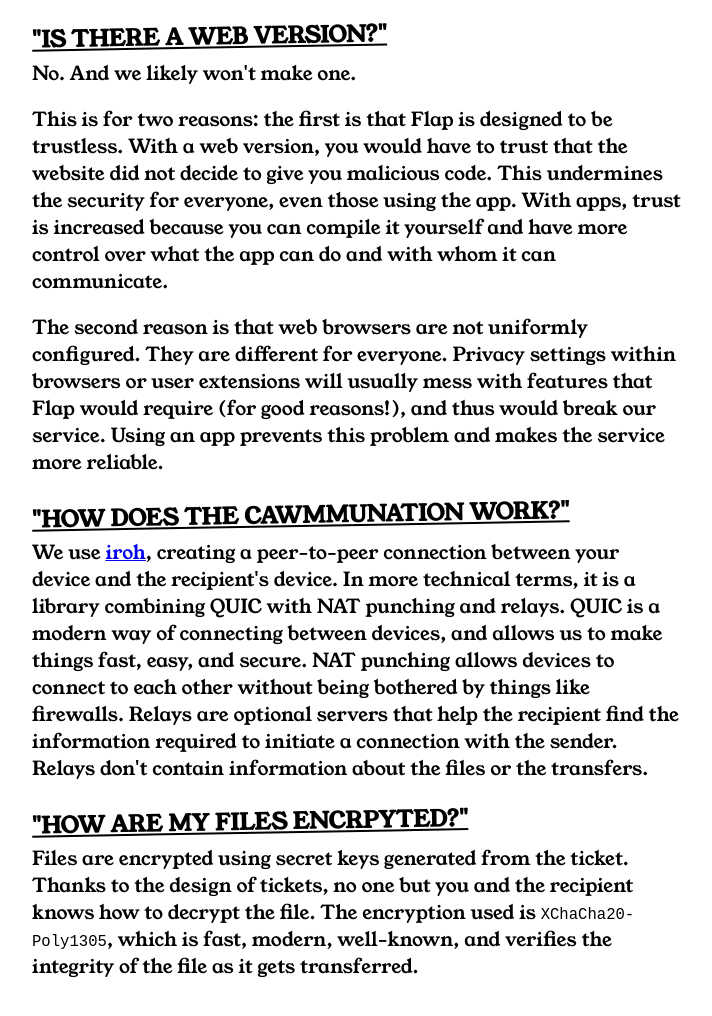
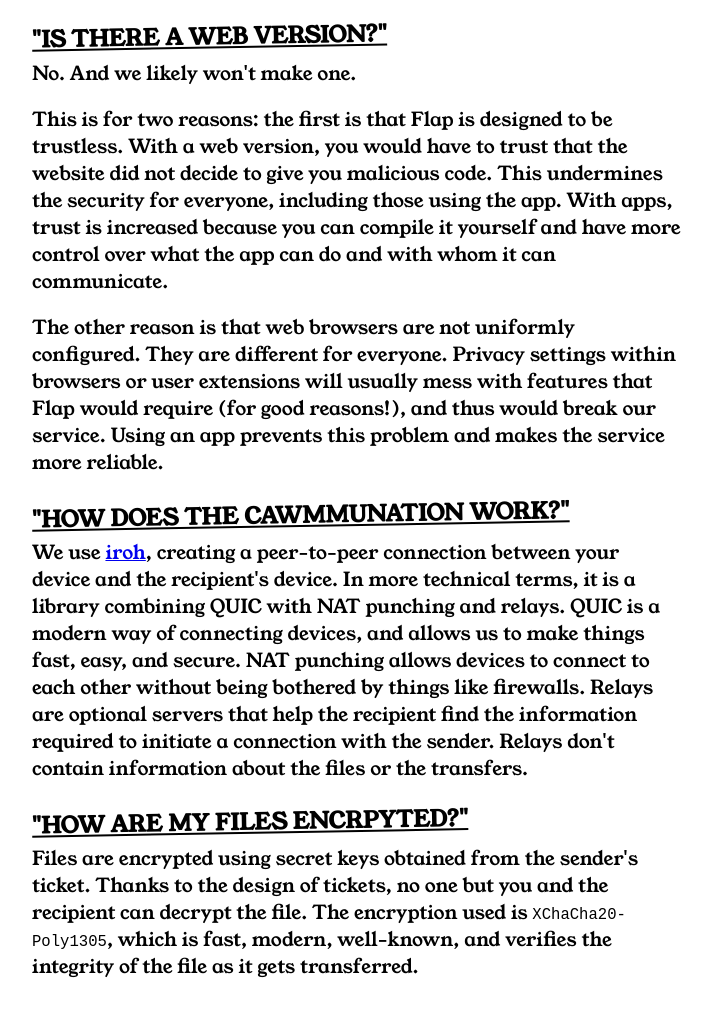
Before and after one commit to hackerbirds/hackerbirds.github.io, a plain HTML site: page flap/faq.html in a window 1280 px wide. Shown: the part 548-1564 px from the top of the page, without its empty margins (358-1070 px from the left). Drawn offline with Linux system fonts and the light colour scheme.

Commit message:
Improve FAQ

```diff
--- a/flap/faq.html
+++ b/flap/faq.html
@@ -31,12 +31,11 @@
             <p>No. And we likely won't make one.</p>
             <p>This is for two reasons: the first is that Flap is designed to be trustless.
                 With a web version, you would have to trust that the website
-                did not decide to give you malicious code. This undermines the security for everyone, even those
+                did not decide to give you malicious code. This undermines the security for everyone, including those
                 using the app. With apps, trust is increased because you can compile it yourself and have more control
-                over
-                what the app can do and with whom it can communicate.</p>
+                over what the app can do and with whom it can communicate.</p>
             <p>The
-                second reason is that web browsers are not uniformly configured. They are different for everyone.
+                other reason is that web browsers are not uniformly configured. They are different for everyone.
                 Privacy settings within browsers
                 or user extensions will usually mess with features that Flap would require (for good reasons!), and thus
                 would break our service. Using
@@ -44,15 +43,15 @@
             <h3>"HOW DOES THE CAWMMUNATION WORK?"</h3>
             <p>We use <a href="https://iroh.computer">iroh</a>, creating a peer-to-peer connection
                 between your device and the recipient's device. In more technical terms,
-                it is a library combining QUIC with NAT punching and relays. QUIC is a modern way of connecting
-                between devices, and allows us to make things fast, easy, and secure. NAT punching
+                it is a library combining QUIC with NAT punching and relays. QUIC is a modern way of connecting devices,
+                and allows us to make things fast, easy, and secure. NAT punching
                 allows devices to connect to each other without being bothered by things like firewalls.
                 Relays are optional servers that help the recipient find the information required to initiate
                 a connection with the sender. Relays don't contain information about the files or the transfers.
             </p>
             <h3>"HOW ARE MY FILES ENCRPYTED?"</h3>
-            <p>Files are encrypted using secret keys generated from the ticket. Thanks to the
-                design of tickets, no one but you and the recipient knows how to decrypt the file.
+            <p>Files are encrypted using secret keys obtained from the sender's ticket. Thanks to the
+                design of tickets, no one but you and the recipient can decrypt the file.
                 The encryption used is <code>XChaCha20-Poly1305</code>, which is fast, modern, well-known,
                 and verifies the integrity of the file as it gets transferred.
             </p>
```
